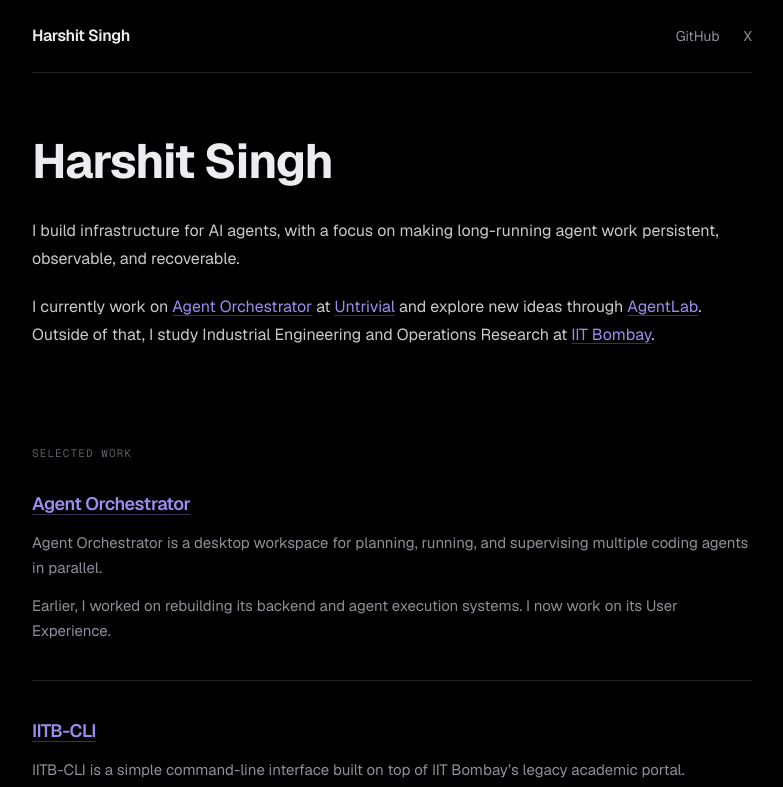
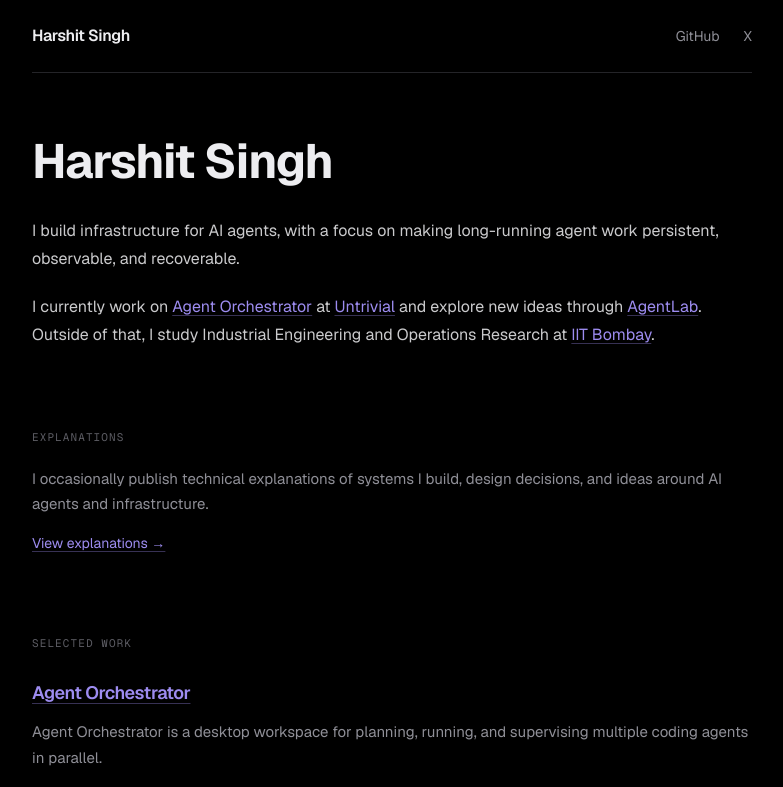
Before and after one commit to harshitsinghbhandari/portfolio, a Next.js app: page / in a window 1280 px wide. Shown: the top 787 px of the page, without its empty margins (248-1031 px from the left). Built offline with nearby package versions, Linux system fonts and the light colour scheme.

Commit message:
feat: add explanations page and video

```diff
--- /dev/null
+++ b/app/explanations/page.tsx
@@ -0,0 +1,21 @@
+export default function ExplanationsPage() {
+  return (
+    <div className="container-page pb-24 pt-12 md:pt-16">
+      <section>
+        <h1 className="text-4xl font-bold tracking-tight text-text md:text-5xl">
+          Explanations
+        </h1>
+        <div className="mt-10 aspect-video w-full overflow-hidden border border-border bg-surface">
+          <iframe
+            src="https://www.youtube.com/embed/kyIOfoNaPQ0?si=YZ9_lKA1_o0K26Ge"
+            title="YouTube video player"
+            className="h-full w-full"
+            allow="accelerometer; autoplay; clipboard-write; encrypted-media; gyroscope; picture-in-picture; web-share"
+            referrerPolicy="strict-origin-when-cross-origin"
+            allowFullScreen
+          />
+        </div>
+      </section>
+    </div>
+  )
+}
--- a/app/page.tsx
+++ b/app/page.tsx
@@ -84,7 +84,20 @@
         </div>
       </section>
 
-      <section className="mt-20 md:mt-24" aria-labelledby="selected-work-heading">
+      <section className="mt-16 md:mt-20" aria-labelledby="explanations-heading">
+        <h2 id="explanations-heading" className="label">
+          Explanations
+        </h2>
+        <p className="mt-5 text-[15px] leading-[1.7] text-muted">
+          I occasionally publish technical explanations of systems I build, design
+          decisions, and ideas around AI agents and infrastructure.
+        </p>
+        <a href="/explanations" className={`${externalLinkClass} mt-4 inline-block text-sm`}>
+          View explanations →
+        </a>
+      </section>
+
+      <section className="mt-16 md:mt-20" aria-labelledby="selected-work-heading">
         <h2 id="selected-work-heading" className="label">
           Selected Work
         </h2>
--- a/app/sitemap.ts
+++ b/app/sitemap.ts
@@ -4,5 +4,11 @@
 export default function sitemap(): MetadataRoute.Sitemap {
   return [
     { url: SITE_URL, lastModified: new Date(), changeFrequency: 'monthly', priority: 1 },
+    {
+      url: `${SITE_URL}/explanations`,
+      lastModified: new Date(),
+      changeFrequency: 'monthly',
+      priority: 0.8,
+    },
   ]
 }
--- a/next.config.mjs
+++ b/next.config.mjs
@@ -5,7 +5,7 @@
     return [
       {
         source:
-          '/:path((?!tools|static|_next|favicon\\.svg|hsb\\.jpg|robots\\.txt|sitemap\\.xml|manifest\\.webmanifest|llms\\.txt|opengraph-image|apple-icon).+)',
+          '/:path((?!explanations|tools|static|_next|favicon\\.svg|hsb\\.jpg|robots\\.txt|sitemap\\.xml|manifest\\.webmanifest|llms\\.txt|opengraph-image|apple-icon).+)',
         destination: '/',
         permanent: true,
       },
```
Also changed, not shown: 2 other files (tests, documents, lock files or other folders).
